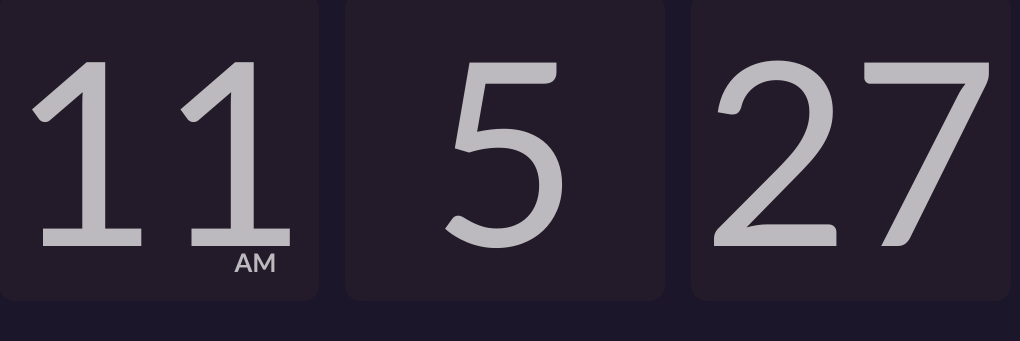
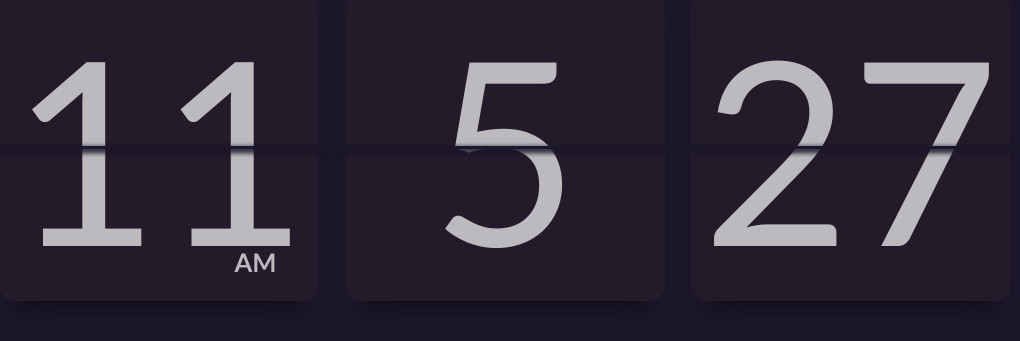
Before and after one commit to matheuslino/clock-widget, a React (Create React App) app: page / in a window 1280 px wide. Shown: the part 253-594 px from the top of the page, without its empty margins (135-1155 px from the left). Built offline with nearby package versions, Linux system fonts and the light colour scheme.

Commit message:
[add] complete styles

```diff
--- a/src/components/_settings/_variables.css
+++ b/src/components/_settings/_variables.css
@@ -1,7 +1,7 @@
 :root {
   /* Colors */
   --primary: #4e2640;
-  --secondary: #1b1629;
+  --secondary: rgb(27, 22, 41);
   --terciary: #231b2a;
   --neutral-1: #4f3e60;
   --neutral-2: #52466c;
--- a/src/components/molecules/Card/style.module.css
+++ b/src/components/molecules/Card/style.module.css
@@ -8,6 +8,7 @@
   border-radius: 1em;
   font-family: 'Calibri', sans-serif;
   background-color: var(--terciary);
+  box-shadow: rgba(0, 0, 0, 0.45) 0px 25px 20px -20px;
 }
 
 .period {
--- a/src/components/organisms/Clock/Clock.jsx
+++ b/src/components/organisms/Clock/Clock.jsx
@@ -11,11 +11,14 @@ const Clock = () => {
   //   }, [])
 
   const render = (
-    <div className={styles.clock}>
-      <Card text='11' time={new Date()} period='AM' />
-      <Card text='5' />
-      <Card text='27' />
-    </div>
+    <>
+      <hr class={styles.divider} />
+      <div className={styles.clock}>
+        <Card text='11' time={new Date()} period='AM' />
+        <Card text='5' />
+        <Card text='27' />
+      </div>
+    </>
   )
 
   return render
--- a/src/components/organisms/Clock/style.module.css
+++ b/src/components/organisms/Clock/style.module.css
@@ -1,4 +1,17 @@
+@import '../../_settings/_variables.css';
+
 .clock {
   display: flex;
   gap: 2vw;
 }
+
+.divider {
+  display: block;
+  position: absolute;
+  width: 80vw;
+  z-index: 2;
+  border: none;
+  border-radius: 5px;
+  border-bottom: min(0.3em, 0.3vw) solid var(--secondary);
+  box-shadow: var(--secondary) 0px 0.15em 0.3em 0.1em;
+}
```
